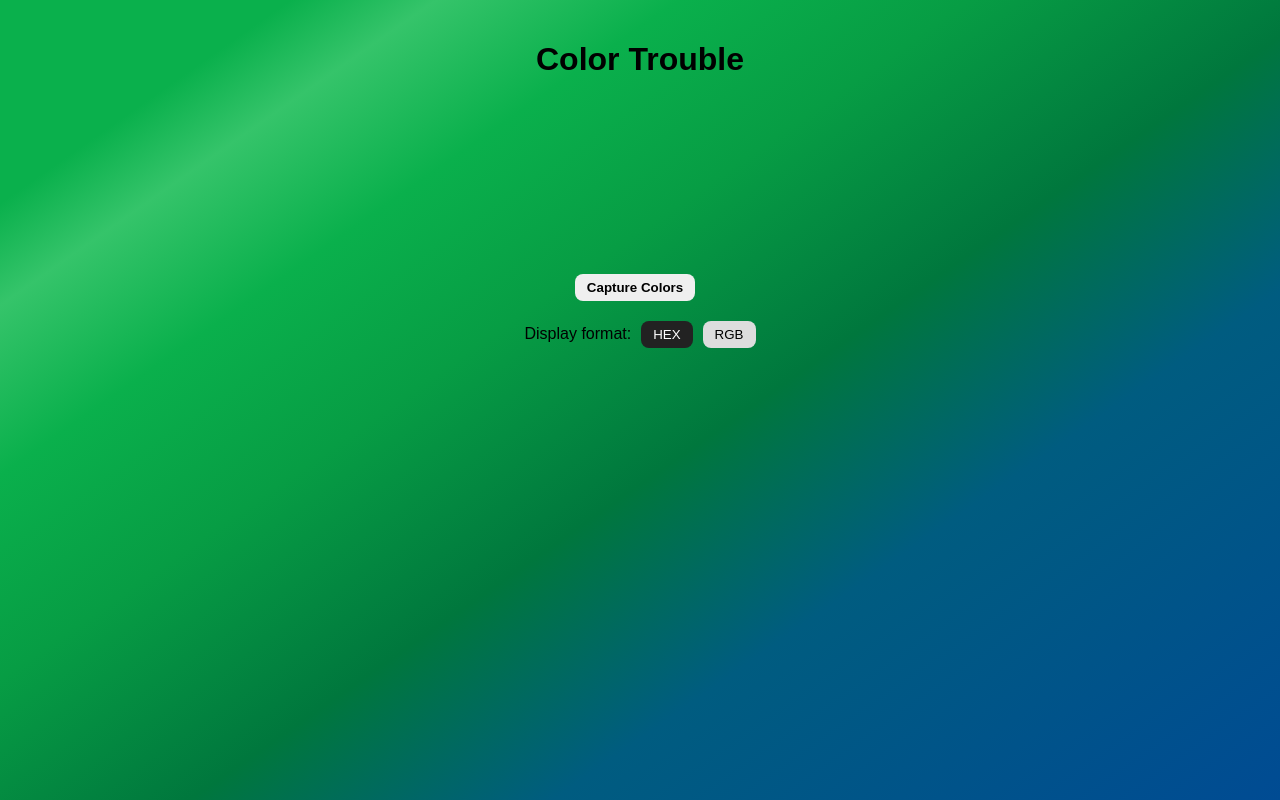
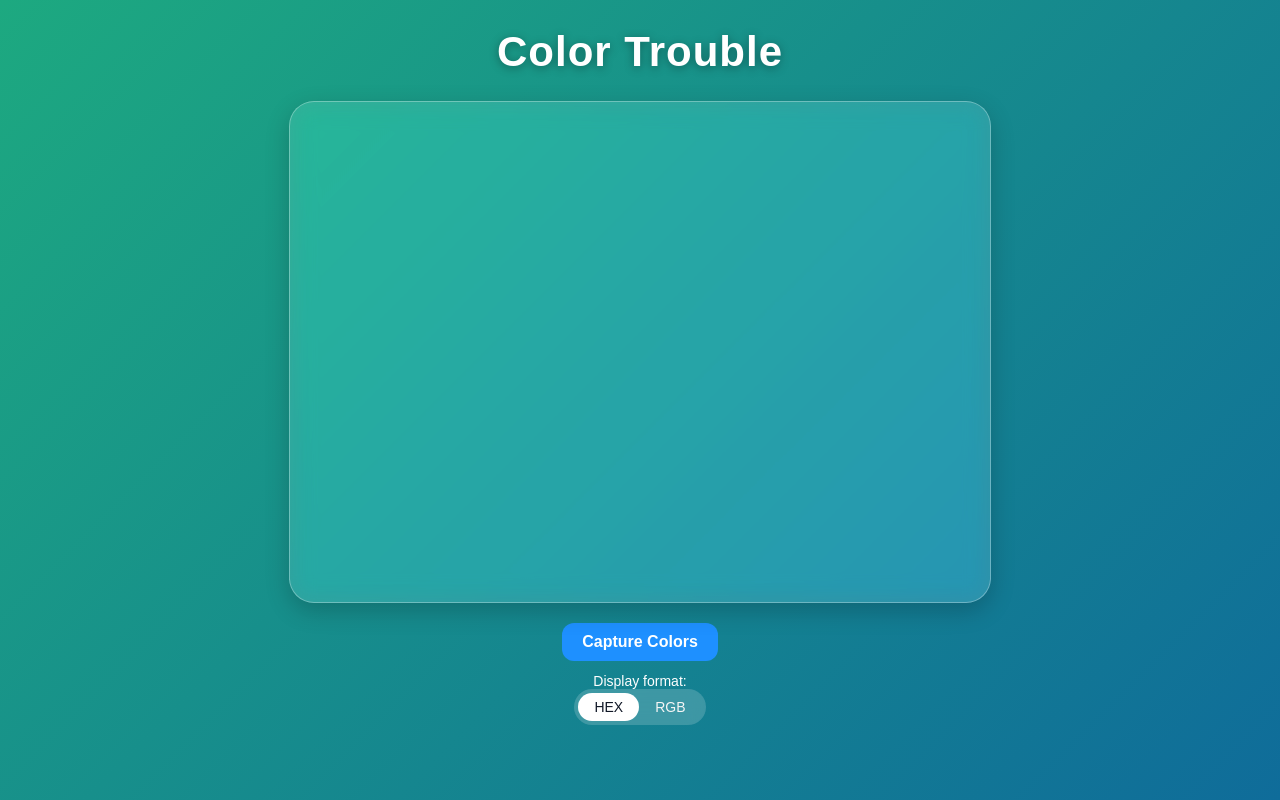
Before and after one commit to bryanalarconn/color-trouble, a React (Create React App) app: page / in a window 1280 px wide. Built offline with nearby package versions, Linux system fonts and the light colour scheme; no server answers.

Commit message:
Edited the UI of the webcam and HEX/RGB buttons

```diff
--- a/src/App.css
+++ b/src/App.css
@@ -2,31 +2,25 @@
 body {
   margin: 0;
   font-family: Arial, sans-serif;
-
-  background: linear-gradient(
-      145deg,
-      #0ab04c 0%,
-      #0ab04c 12%,
-      #35c46a 18%,
-      #0ab04c 28%,
-      #079d44 40%,
-      #00773d 55%,
-      #005c80 70%,
-      #004b93 100%
-  );
-
+  background: linear-gradient(135deg, #1da980 0%, #0f6c9a 100%);
   background-attachment: fixed;
 }
 
-
-
 /* Optional: center content & add spacing */
 .App {
-  padding: 20px;
+  padding-bottom: 20px;
   text-align: center;
 }
-
 /* Optional: make buttons/boxes stand out */
 button {
   border: none;
 }
+/*editing the title of the app*/
+.app-title {
+  font-size: 42px;
+  font-weight: 700;
+  letter-spacing: 1px;
+  margin-bottom: 25px;
+  color: #ffffff;
+  text-shadow: 0 2px 10px rgba(0, 0, 0, 0.35);
+}
--- a/src/App.js
+++ b/src/App.js
@@ -52,7 +52,7 @@ function App() {
 
   return (
     <div className="App">
-      <h1>Color Trouble</h1> {/*Title of the app }} */}
+      <h1 className="app-title">Color Trouble</h1>{/*Title of the app }} */}
       <WebcamImage
         onCapture={(img, { flash: doFlash } = {}) => {
           setCaptured(img);
@@ -66,38 +66,26 @@ function App() {
       <img ref={hiddenImgRef} alt="Captured" style={{ display: "none" }} />{" "}
       {/*Hidden image for color extraction*/}
       {/* Format selection buttons */}
-      <div style={{ margin: 10 }}>
-        <span style={{ marginRight: 10 }}>Display format:</span>
-
-        {/* HEX Button */}
+      <div className="format-wrapper">
+        <span className="format-label">Display format:</span>
+        <div className="format-toggle">
           <button
             onClick={() => setFormat("hex")}
-          style={{
-            marginRight: 10,
-            padding: "6px 12px",
-            backgroundColor: format === "hex" ? "#222" : "#ddd",
-            color: format === "hex" ? "#fff" : "#000",
-            borderRadius: 8,
-            cursor: "pointer",
-          }}
+            className={`format-button ${format === "hex" ? "active" : ""}`}
+            aria-pressed={format === "hex"}
           >
             HEX
           </button>
-
-        {/* RGB Button */}
           <button
             onClick={() => setFormat("rgb")}
-          style={{
-            padding: "6px 12px",
-            backgroundColor: format === "rgb" ? "#222" : "#ddd",
-            color: format === "rgb" ? "#fff" : "#000",
-            borderRadius: 8,
-            cursor: "pointer",
-          }}
+            className={`format-button ${format === "rgb" ? "active" : ""}`}
+            aria-pressed={format === "rgb"}
           >
             RGB
           </button>
         </div>
+      </div>
+
       {flash && (
         <div
           style={{
--- a/src/WebcamImage.js
+++ b/src/WebcamImage.js
@@ -14,27 +14,16 @@ function WebcamImage({ onCapture }) {
       onCapture(imageSrc, { flash: true });
     }
   }, [onCapture]);
-
   return (
-    <div className="Container">
-      {/* Webcam component to display the webcam feed */}
-      <Webcam mirrored={true} ref={webcamRef} screenshotFormat="image/jpeg" />
-      {/* Button to capture the current frame */}
-      <div style={{ margin: 20 }}>
-        <button
-          onClick={() => capture()}
-          style={{
-            marginRight: 10,
-            fontWeight: "bold",
-            padding: "6px 12px",
-            borderRadius: 8,
-            cursor: "pointer",
-          }}
-        >
-          Capture Colors
-        </button>
-      </div>
+  //will call this classname in the css
+  <div className="webcam-wrapper">
+    <div className="camera-box">
+      <Webcam mirrored={true} ref={webcamRef} screenshotFormat="image/jpeg" className="camera-feed"/>
     </div>
+    <button className="capture-btn" onClick={capture}>
+      Capture Colors
+    </button>
+  </div>
   );
 }
 
--- a/src/index.css
+++ b/src/index.css
@@ -11,3 +11,88 @@ code {
   font-family: source-code-pro, Menlo, Monaco, Consolas, 'Courier New',
     monospace;
 }
+
+/*-----------------------------------------------------------------------------------*/
+.webcam-wrapper {
+  display: flex;
+  flex-direction: column;
+  align-items: center;
+  gap: 20px;
+}
+/*creates rounded webcam frame */
+.camera-box {
+  width: 700px;
+  height: 500px;
+  border-radius: 25px;
+  overflow: hidden;
+  backdrop-filter: blur(12px) saturate(140%);
+  background: rgba(255, 255, 255, 0.15);
+  border: 1px solid rgba(255, 255, 255, 0.3);
+  box-shadow: 0 8px 25px rgba(0, 0, 0, 0.2);
+}
+
+/*make the webcam fill the rounded box */
+.camera-feed {
+  width: 100%;
+  height: 100%;
+  object-fit: cover;
+}
+/*capture button */
+.capture-btn {
+  font-weight: bold;
+  padding: 10px 20px;
+  border-radius: 12px;
+  border: none;
+  cursor: pointer;
+  background: #1e90ff;
+  color: white;
+  font-size: 16px;
+  transition: 0.2s ease;
+}
+/*will allow a hover and background changes when user hovers over*/
+.capture-btn:hover {
+  background: #1476d1;
+}
+/*-----------------------------------------------------------------------------------*/
+
+
+/*-----------------------------------------------------------------------------------*/
+.format-wrapper {
+  margin-top: 12px;
+  display: flex;
+  flex-direction: column;
+  align-items: center;
+  padding-bottom: 10px;
+}
+.format-label {
+  color: #ffffff;
+  font-size: 14px;
+}
+/*this creates a glassy segmented control container */
+.format-toggle {
+  display: inline-flex;
+  padding: 4px;
+  border-radius: 999px;
+  background: rgba(255, 255, 255, 0.18);
+  backdrop-filter: blur(10px);
+}
+/*the only toggle button*/
+.format-button {
+  border: none;
+  padding: 6px 16px;
+  border-radius: 999px;
+  background: transparent;
+  color: #f5f5f5;
+  font-size: 14px;
+  cursor: pointer;
+  transition: background 0.2s ease, color 0.2s ease, transform 0.1s ease;
+}
+.format-button:hover {
+  transform: translateY(-1px);
+}
+/*the button you are selecting then give it a white background and the word is black letters*/
+.format-button.active {
+  background: #ffffff;
+  color: #111827;
+}
+/*-----------------------------------------------------------------------------------*/
```
Also changed, not shown: 1 other file (tests, documents, lock files or other folders). Lines whose indentation alone changed are shown as unchanged.
